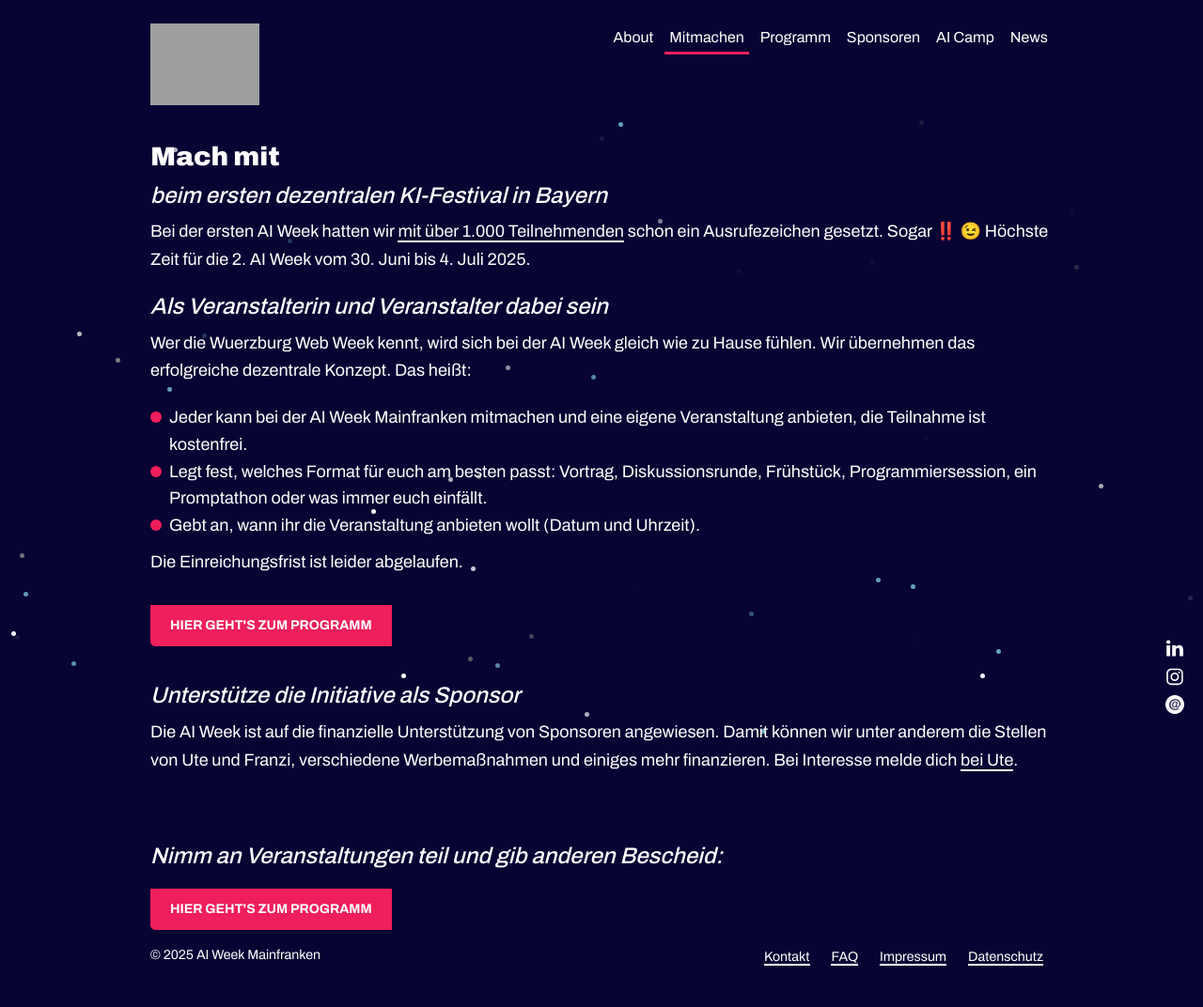
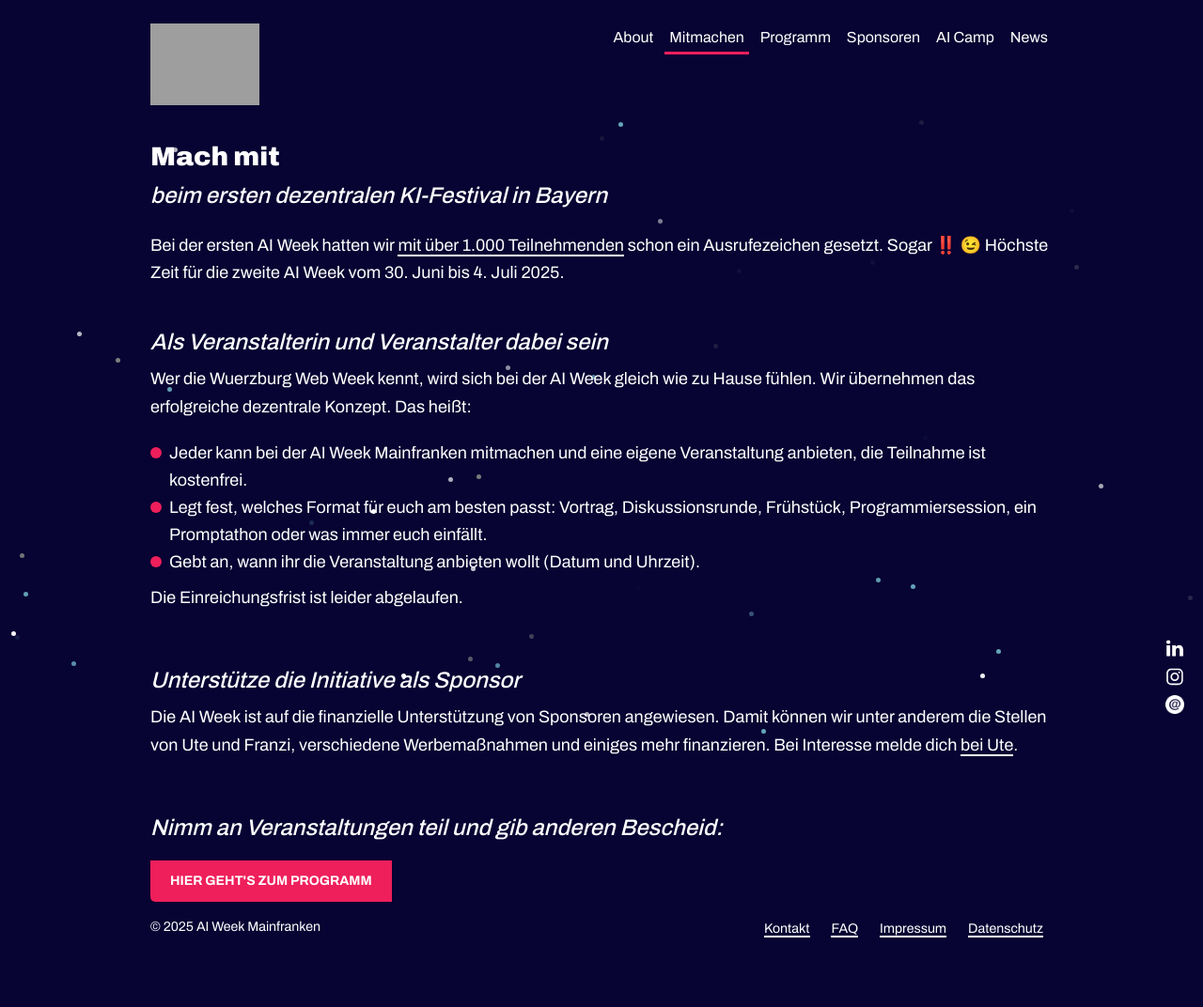
Before and after one commit to 10-o-clock-org/awm_website, a PHP site: page /mitmachen.php in a window 1280 px wide. Shown: the whole page at 94% size. After the commit the page ends 998 px from the top, so only its background shows below. Run offline with PHP 8.4, Linux system fonts and the light colour scheme; grey boxes are pictures that could not be loaded.

Commit message:
br-tags hinzugefügt

```diff
--- a/mitmachen.php
+++ b/mitmachen.php
@@ -19,9 +19,10 @@
                     <div class="col span-12">
                         <h1>Mach mit</h1>
                         <h2>beim ersten dezentralen KI-Festival in Bayern</h2>
+                        </br>
                         <p>Bei der ersten AI Week hatten wir <a href="https://www.linkedin.com/feed/update/urn:li:activity:7264913707372089345">mit über 1.000 Teilnehmenden</a> schon ein Ausrufezeichen gesetzt. Sogar ‼️ 😉
-                Höchste Zeit für die 2. AI Week vom 30. Juni bis 4. Juli 2025.</p>
-
+                Höchste Zeit für die zweite AI Week vom 30. Juni bis 4. Juli 2025.</p>
+                </br>
                 <h2>Als Veranstalterin und Veranstalter dabei sein</h2>
                 <p>Wer die Wuerzburg Web Week kennt, wird sich bei der AI Week gleich wie zu Hause fühlen. Wir
                     übernehmen das erfolgreiche dezentrale Konzept. Das heißt: </p>
@@ -34,14 +35,14 @@
                     </ul>
                     <p>Die Einreichungsfrist ist leider abgelaufen.</p>
 
-                    <a class="button" href="programm.php">Hier geht's zum Programm</a>
-                    </br></br></br>
+
+                    </br></br>
                     <h2>Unterstütze die Initiative als Sponsor</h2>
                 <p>Die AI Week ist auf die finanzielle Unterstützung von Sponsoren angewiesen. Damit können wir unter
                     anderem die Stellen von Ute und Franzi, verschiedene Werbemaßnahmen und einiges mehr finanzieren.
 
                     Bei Interesse melde dich <a href="mailto:ute.muendlein@wueww.de">bei Ute</a>.</p>
-                    </br></br></br>
+                    </br></br>
                 <h2>Nimm an Veranstaltungen teil und gib anderen Bescheid:</h2>
 
                 <a class="button" href="programm.php">Hier geht's zum Programm</a>
```
